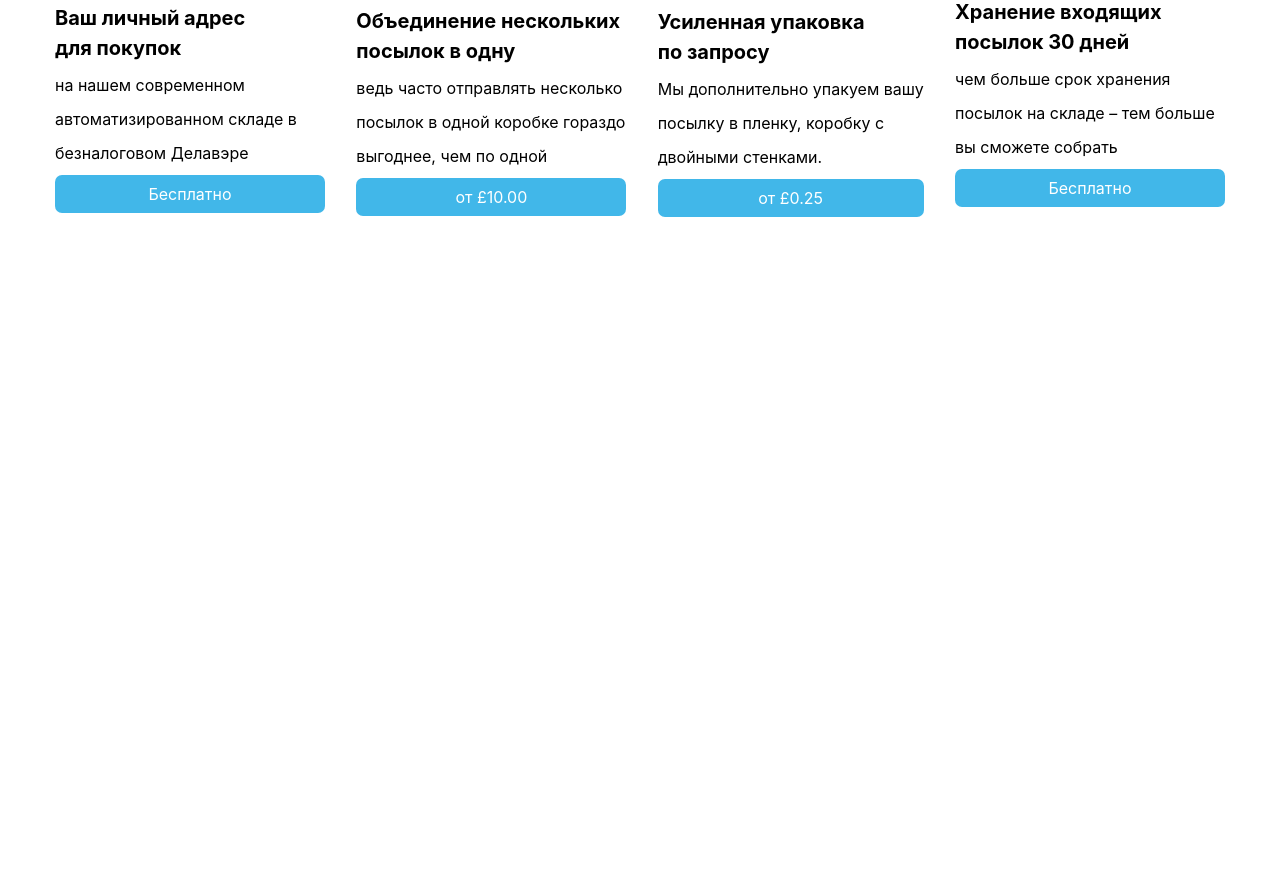
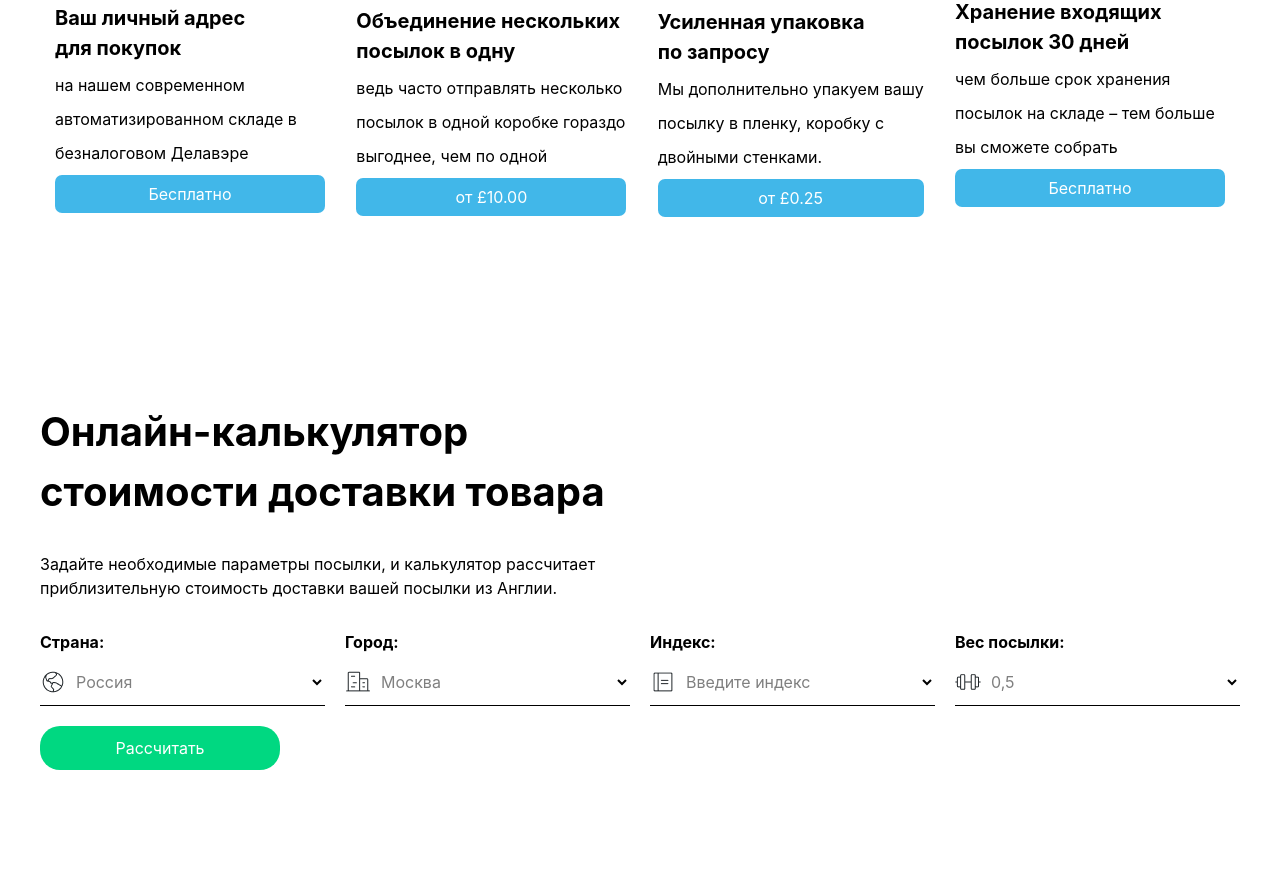
Before and after one commit to Tol1bjon/Project-13, a website: page src/page4.html in a window 1280 px wide. Shown: the part 685-1555 px from the top of the page. Before the commit the page ends 987 px from the top, so only its background shows below. Drawn offline with nearby package versions, Linux system fonts and the light colour scheme; files that its build step writes are made by us from their sources; files whose address does not match are found by name.

Commit message:
Section3: page5

```diff
--- a/src/page4.html
+++ b/src/page4.html
@@ -85,6 +85,56 @@
                 </div>
             </div>
         </section>
+
+        <section class="flex flex-col gap-[30px] max-w-[1200px] m-auto py-[100px] px-[10px] lg:px-0">
+            <h1 class="font-bold lg:text-[40px] text-[35px]">Онлайн-калькулятор <br class="lg:flex hidden"> стоимости доставки товара</h1>
+            <p>Задайте необходимые параметры посылки, и калькулятор рассчитает <br class="lg:flex hidden"> приблизительную стоимость доставки вашей посылки из Англии.</p>
+            <aside class="flex flex-col gap-[20px]">
+                <div class="flex lg:flex-row flex-col gap-[20px] items-center justify-between">
+                    <div class="flex flex-col gap-[5px]">
+                        <h1 class="font-bold">Страна:</h1>
+                        <div class="flex items-center border-b-1 border-black py-[10px]">
+                            <div class="flex items-center gap-[10px]">
+                                <img src="./GlobeHemisphereWest.png" alt="">
+                                <input class="border-none" placeholder="Россия" type="text">
+                            </div>
+                            <select></select>
+                        </div>
+                    </div>
+                    <div class="flex flex-col gap-[5px]">
+                        <h1 class="font-bold">Город:</h1>
+                        <div class="flex items-center border-b-1 border-black py-[10px]">
+                            <div class="flex items-center gap-[10px]">
+                                <img src="./Buildings.png" alt="">
+                                <input class="border-none" placeholder="Москва" type="text">
+                            </div>
+                            <select></select>
+                        </div>
+                    </div>
+                    <div class="flex flex-col gap-[5px]">
+                        <h1 class="font-bold">Индекс:</h1>
+                        <div class="flex items-center border-b-1 border-black py-[10px]">
+                            <div class="flex items-center gap-[10px]">
+                                <img src="./Notebook.png" alt="">
+                                <input class="border-none" placeholder="Введите индекс" type="text">
+                            </div>
+                            <select></select>
+                        </div>
+                    </div>
+                    <div class="flex flex-col gap-[5px]">
+                        <h1 class="font-bold">Вес посылки:</h1>
+                        <div class="flex items-center border-b-1 border-black py-[10px]">
+                            <div class="flex items-center gap-[10px]">
+                                <img src="./Barbell.png" alt="">
+                                <input class="border-none" placeholder="0,5" type="text">
+                            </div>
+                            <select></select>
+                        </div>
+                    </div>
+                </div>
+                <button class="py-[10px] px-[15px] text-[white] rounded-[20px] bg-[#00D881] lg:w-[20%]">Рассчитать</button>
+            </aside>
+        </section>
     </main>
 </body>
 </html>
```
